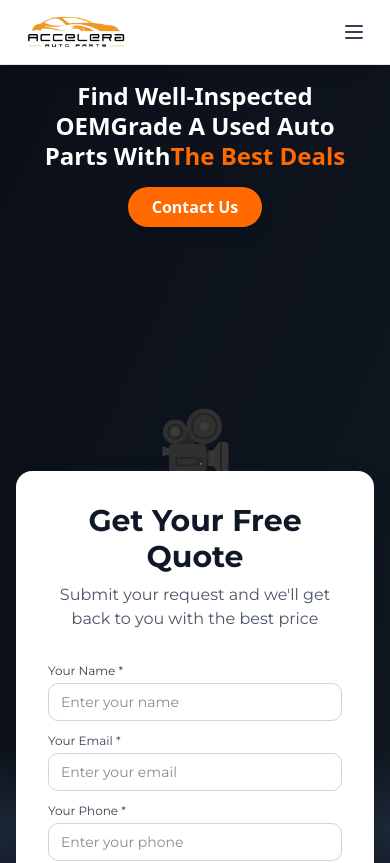
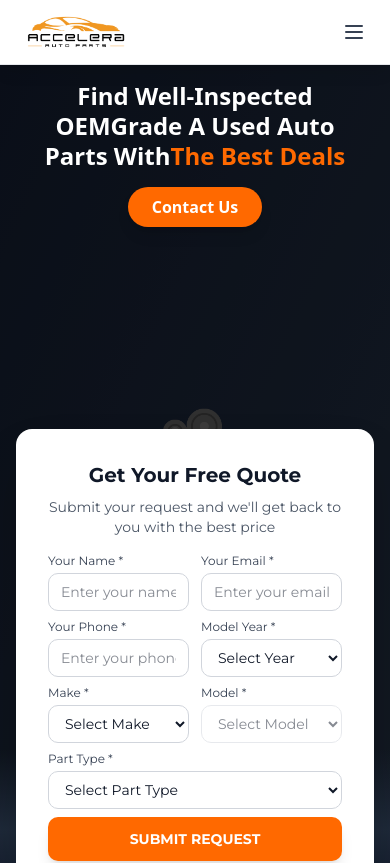
Before and after one commit to charanraj-kulal/acceleraautoparts-ts-main, a React (Vite) app: page / in a window 390 px wide. Shown: the top 863 px of the page. Built offline with nearby package versions, Linux system fonts and the light colour scheme.

Commit message:
chnages for push 1

```diff
--- a/src/components/Home/AutoPartsForm.tsx
+++ b/src/components/Home/AutoPartsForm.tsx
@@ -512,19 +512,19 @@ const AutoPartsForm = ({
       className={`bg-white dark:bg-gray-800 font-[Montserrat] rounded-2xl shadow-2xl p-8 ${className}`}
     >
       {showTitle && (
-        <div className="text-center mb-8">
-          <h2 className="text-3xl font-bold text-gray-900 dark:text-white mb-2">
+        <div className="text-center mb-4 lg:mb-6 sm:mb-8">
+          <h2 className="text-xl sm:text-2xl lg:text-3xl font-bold text-gray-900 dark:text-white mb-2">
             Get Your Free Quote
           </h2>
-          <p className="text-gray-600 dark:text-gray-300">
+          <p className="text-sm  text-gray-600 dark:text-gray-300">
             Submit your request and we'll get back to you with the best price
           </p>
         </div>
       )}
 
-      <form onSubmit={handleSubmit} className="space-y-3">
+      <form onSubmit={handleSubmit} className="space-y-2 sm:space-y-3">
         {/* Personal Info Row */}
-        <div className="grid grid-cols-1 sm:grid-cols-2 gap-3 sm:gap-6">
+        <div className="grid grid-cols-2 sm:grid-cols-2 gap-3 sm:gap-6">
           <div>
             <label className="block text-xs sm:text-sm font-medium text-gray-700 dark:text-gray-300 mb-1 sm:mb-2">
               Your Name *
@@ -556,7 +556,7 @@ const AutoPartsForm = ({
         </div>
 
         {/* Contact & Year Row */}
-        <div className="grid grid-cols-1 sm:grid-cols-2 gap-3 sm:gap-6">
+        <div className="grid grid-cols-2 sm:grid-cols-2 gap-3 sm:gap-6">
           <div>
             <label className="block text-xs sm:text-sm font-medium text-gray-700 dark:text-gray-300 mb-1 sm:mb-2">
               Your Phone *
@@ -593,7 +593,7 @@ const AutoPartsForm = ({
         </div>
 
         {/* Make & Model Row */}
-        <div className="grid grid-cols-1 sm:grid-cols-2 gap-3 sm:gap-6">
+        <div className="grid grid-cols-2 sm:grid-cols-2 gap-3 sm:gap-6">
           <div>
             <label className="block text-xs sm:text-sm font-medium text-gray-700 dark:text-gray-300 mb-1 sm:mb-2">
               Make *
--- a/src/components/Home/Hero.tsx
+++ b/src/components/Home/Hero.tsx
@@ -83,9 +83,9 @@ const Hero = () => {
         </div>
 
         {/* Right Form */}
-        <div className="flex-1 max-w-sm sm:max-w-md lg:max-w-lg xl:ml-8 w-full">
+        <div className="flex-1 max-w-sm sm:max-w-md  lg:max-w-lg xl:ml-8 w-full">
           <AutoPartsForm
-            className="max-h-[50vh] sm:max-h-[60vh] lg:max-h-[80vh] overflow-y-auto"
+            className="max-h-[100vh] sm:max-h-[70vh] lg:max-h-[80vh] overflow-y-auto"
             showTitle={true}
           />
         </div>
```
